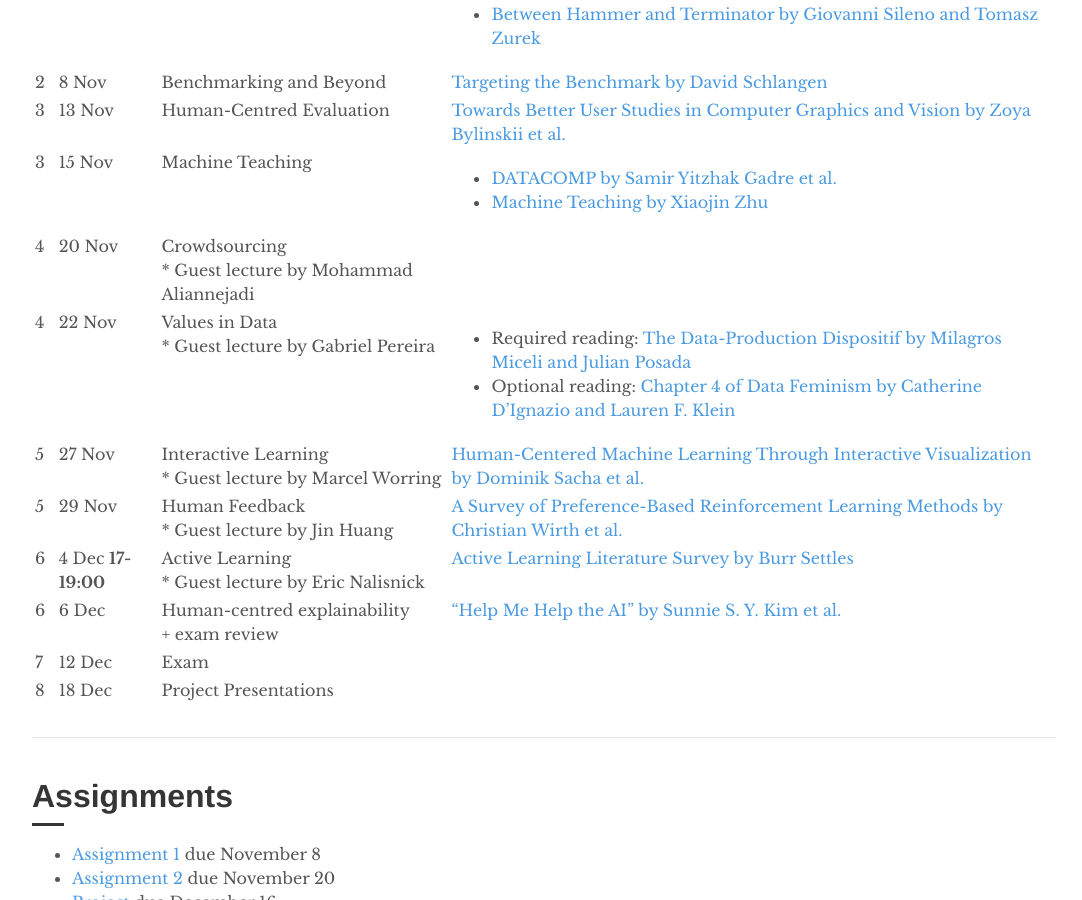
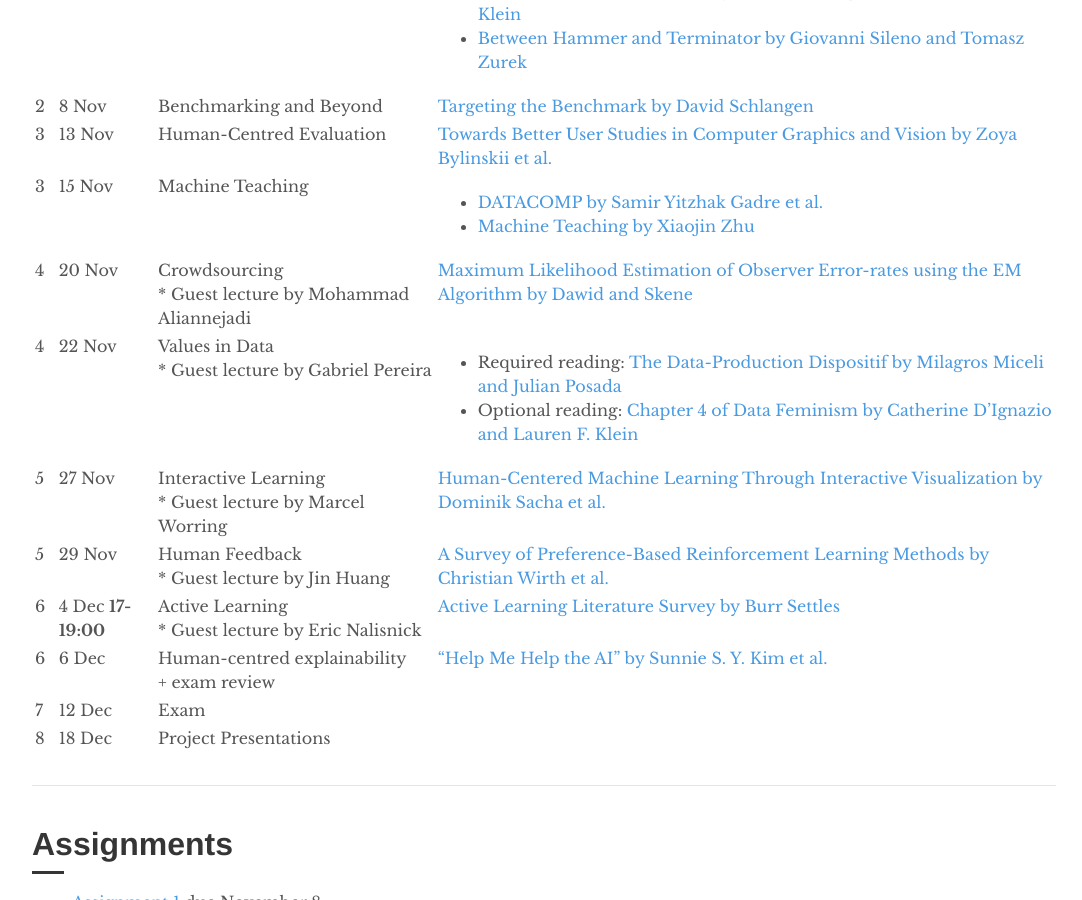
Before and after one commit to amsterdam-hcml/amsterdam-hcml.github.io, a Jekyll site: the page built from index.html, in a window 1280 px wide and 900 px high, scrolled down 739 px. Shown: the whole window, without its empty margins (96-1178 px from the left). Built offline with Jekyll 4.4.1, drawn with Linux system fonts in a browser that asks for light colours; the list of posts is cut into pages by our own code.

Commit message:
add paper

```diff
--- a/_includes/schedule.md
+++ b/_includes/schedule.md
@@ -8,7 +8,7 @@
 | 2 | 8 Nov | Benchmarking and Beyond | [Targeting the Benchmark by David Schlangen](https://arxiv.org/abs/2007.04792)   |
 | 3 | 13 Nov | Human-Centred Evaluation | [Towards Better User Studies in Computer Graphics and Vision by Zoya Bylinskii et al.](https://arxiv.org/abs/2206.11461)  |
 | 3 | 15 Nov | Machine Teaching | {::nomarkdown}<ul><li>{:/}[DATACOMP by Samir Yitzhak Gadre et al.](https://arxiv.org/pdf/2304.14108){::nomarkdown}</li> <li>{:/}[Machine Teaching by Xiaojin Zhu ](https://ojs.aaai.org/index.php/AAAI/article/view/9761) {::nomarkdown}</li></ul>{:/} |
-| 4 | 20 Nov | Crowdsourcing <br/> * Guest lecture by Mohammad Aliannejadi  |  |
+| 4 | 20 Nov | Crowdsourcing <br/> * Guest lecture by Mohammad Aliannejadi  | [Maximum Likelihood Estimation of Observer Error-rates using the EM Algorithm by Dawid and Skene](https://www.jstor.org/stable/2346806    )  |
 | 4 | 22 Nov | Values in Data <br/> * Guest lecture by Gabriel Pereira | {::nomarkdown}<ul><li>{:/}Required reading:  [The Data-Production Dispositif by Milagros Miceli and Julian Posada](https://dl.acm.org/doi/10.1145/3555561) {::nomarkdown}</li> <li>{:/}Optional reading: [Chapter 4 of Data Feminism by Catherine D'Ignazio and Lauren F. Klein](https://data-feminism.mitpress.mit.edu/pub/h1w0nbqp/release/3) {::nomarkdown}</li></ul>{:/}  |
 | 5 | 27 Nov | Interactive Learning <br/> * Guest lecture by Marcel Worring | [Human-Centered Machine Learning Through Interactive Visualization by Dominik Sacha et al.](https://www.esann.org/sites/default/files/proceedings/legacy/es2016-166.pdf) |
 | 5 | 29 Nov | Human Feedback <br/> * Guest lecture by Jin Huang | [A Survey of Preference-Based Reinforcement Learning Methods by Christian Wirth et al.](https://jmlr.org/papers/v18/16-634.html) |
```
